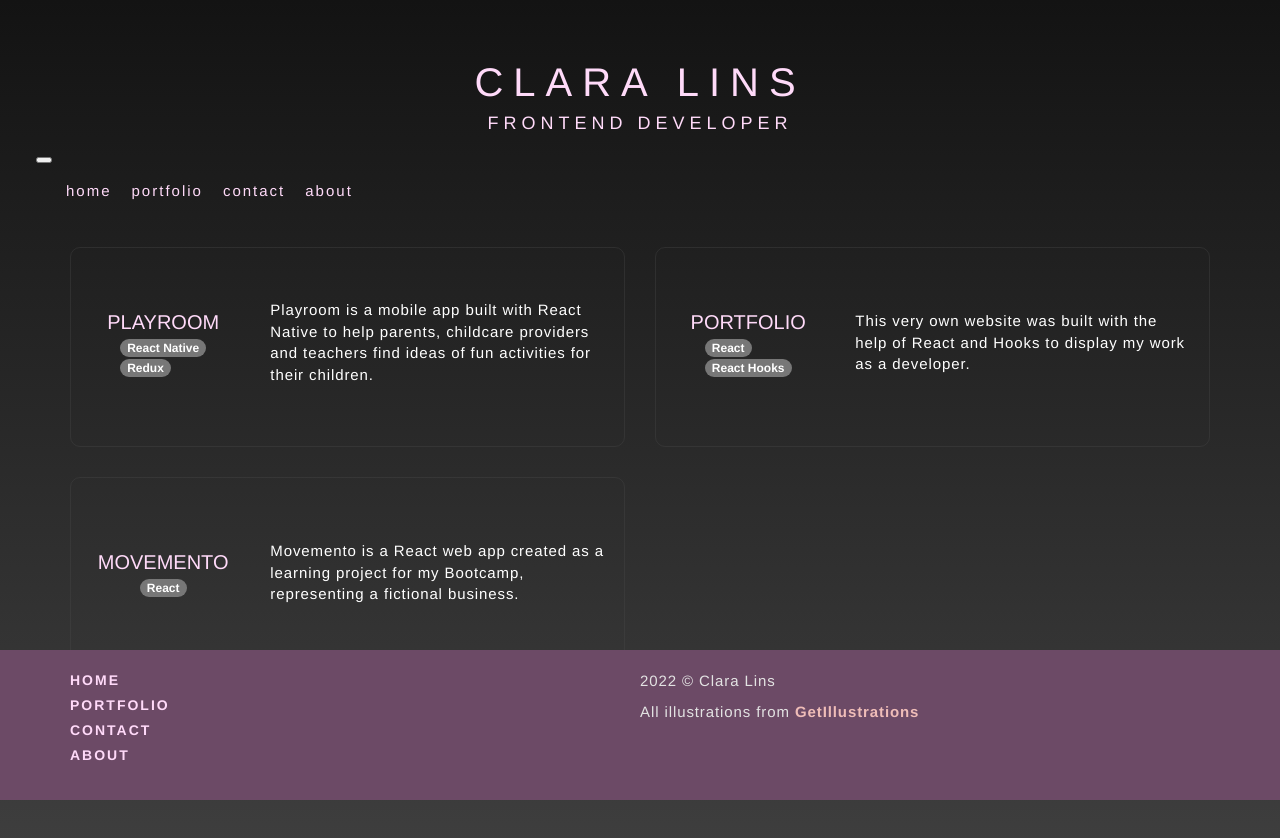
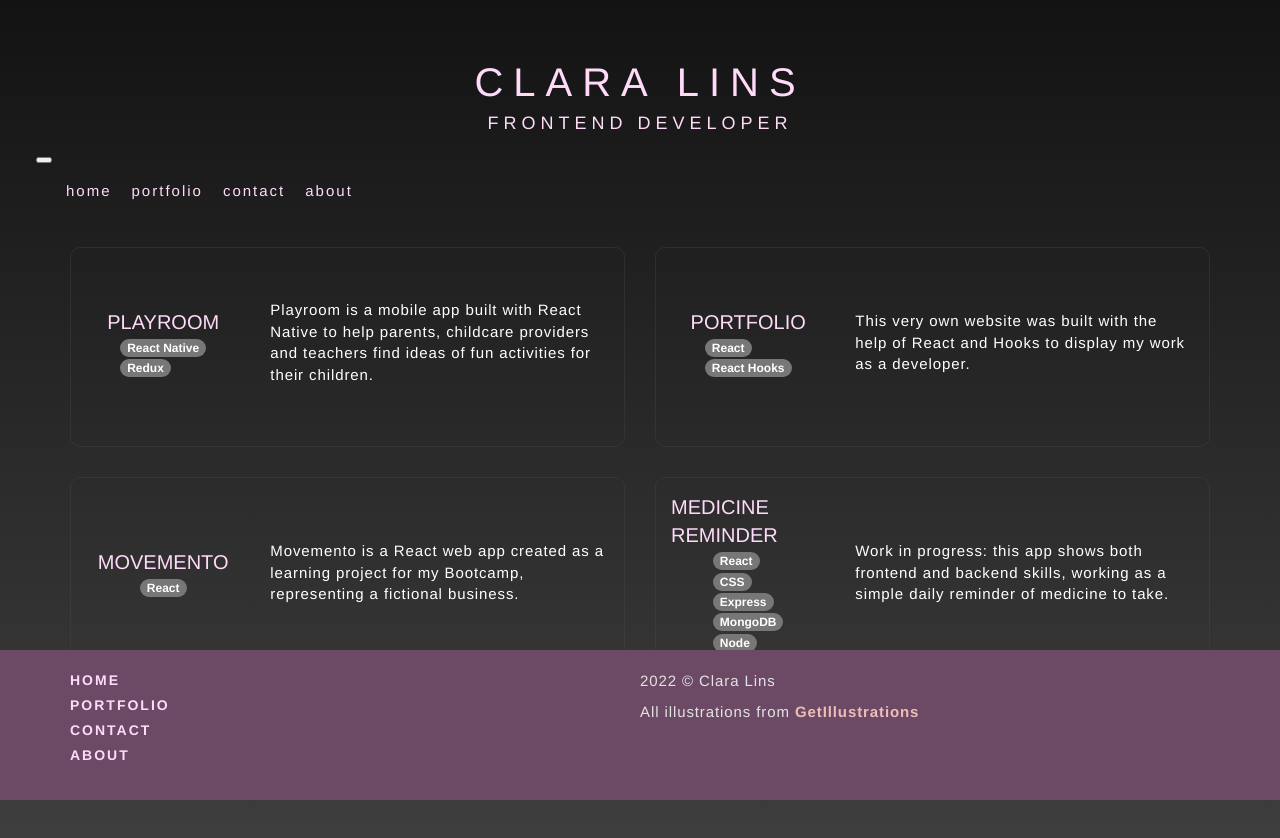
Before and after one commit to claralins/portfolio-website, a React (Create React App) app: page /projects in a window 1280 px wide. Shown: the top 838 px of the page. Built offline with nearby package versions, Linux system fonts and the light colour scheme.

Commit message:
Update PROJECTS.js

```diff
--- a/src/app/shared/PROJECTS.js
+++ b/src/app/shared/PROJECTS.js
@@ -28,4 +28,15 @@ export const PROJECTS = [
 
     image: "../images/yoga.jpg",
   },
+    {
+    id: 3,
+    name: "Medicine reminder",
+    tech: ["React", "CSS", "Express", "MongoDB", "Node"],
+    description:
+      "Work in progress: this app shows both frontend and backend skills, working as a simple daily reminder of medicine to take.",
+    longDescription:
+      "Sed congue at dui egestas molestie. In pellentesque sollicitudin mauris. Etiam viverra sodales metus ac ornare.",
+
+    image: "../images/yoga.jpg",
+  },
 ];
```
